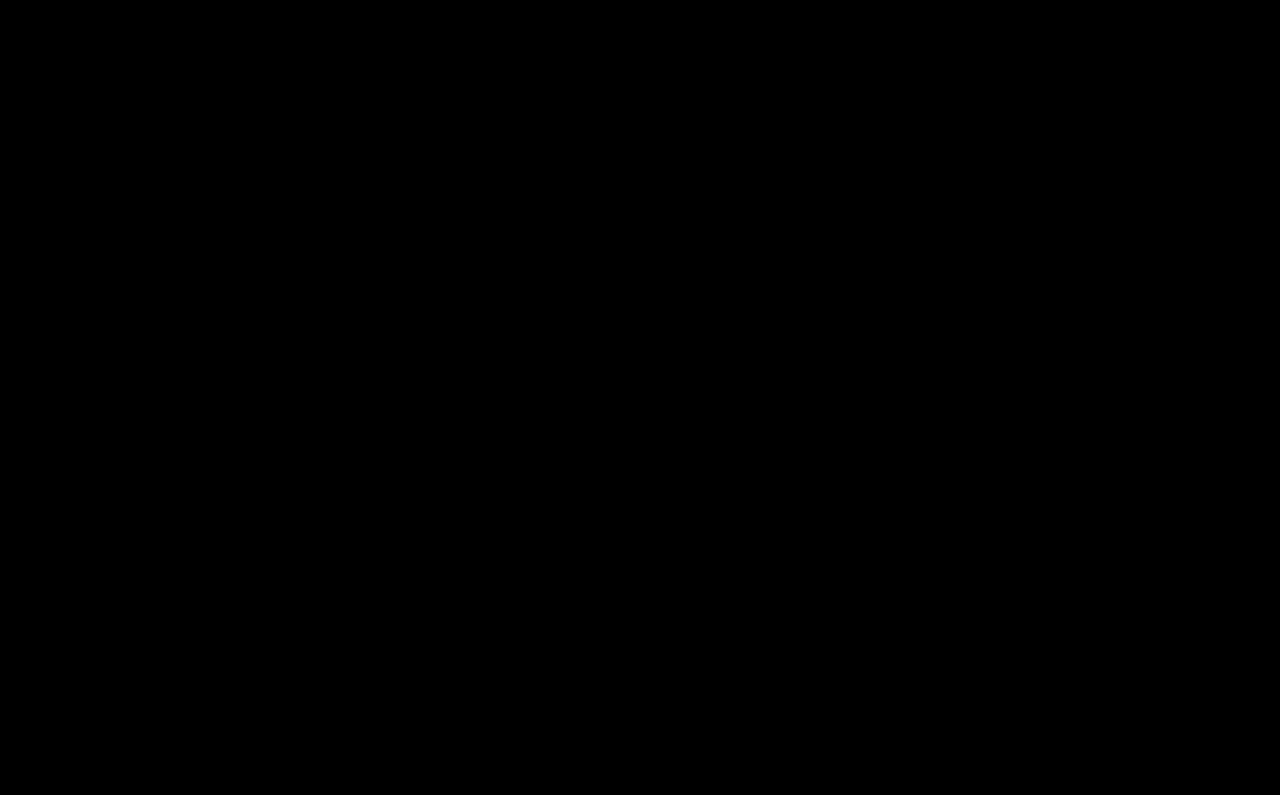
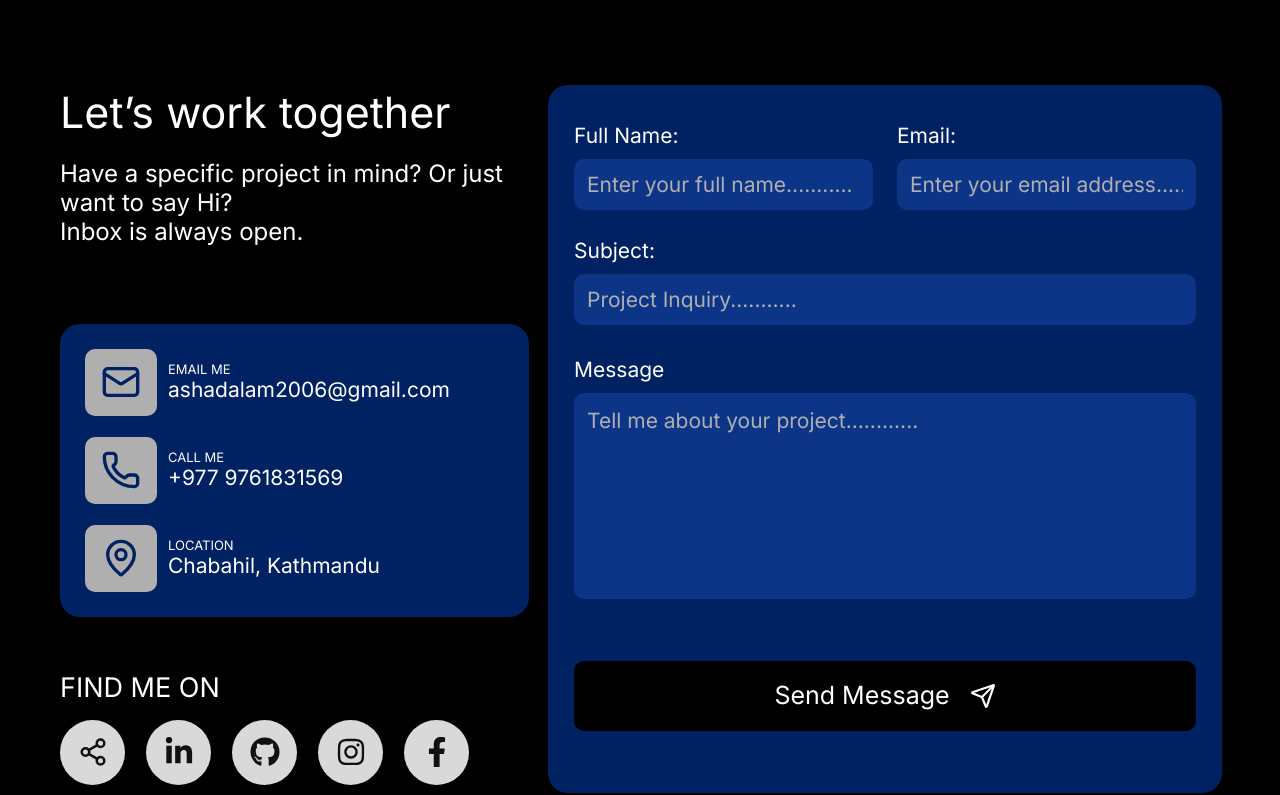
Before and after one commit to ashad0806/My_Portfolio, a React app: page / in a window 1280 px wide. Shown: the part 4096-4891 px from the top of the page. Before the commit the page ends 3970 px from the top, so only its background shows below. Built offline with nearby package versions, Linux system fonts and the light colour scheme; the HTML template or start-up script is replaced by a standard one; a web font is replaced by a local one.

Commit message:
Step 9: add Get in touch contact section with form and social links

```diff
--- a/package.json
+++ b/package.json
@@ -14,6 +14,7 @@
     "lucide-react": "^1.49.0",
     "react": "^19.2.8",
     "react-dom": "^19.2.8",
+    "react-icons": "^5.7.0",
     "react-router-dom": "^7.18.4",
     "tailwindcss": "^4.3.3"
   },
--- /dev/null
+++ b/src/components/home/ContactSection.jsx
@@ -0,0 +1,216 @@
+ import { useState } from 'react'
+import { Mail, Phone, MapPin, Send, Share2 } from 'lucide-react'
+import { FaLinkedinIn, FaGithub, FaInstagram, FaFacebookF } from 'react-icons/fa'
+
+const EMAIL = 'ashadalam2006@gmail.com'
+
+const info = [
+  { icon: Mail, label: 'EMAIL ME', value: EMAIL, href: `mailto:${EMAIL}` },
+  { icon: Phone, label: 'CALL ME', value: '+977 9761831569', href: 'tel:+9779761831569' },
+  { icon: MapPin, label: 'LOCATION', value: 'Chabahil, Kathmandu' },
+]
+
+// Replace the '#' links with your real profile links
+const socials = [
+  { icon: FaLinkedinIn, label: 'LinkedIn', href: '#' },
+  { icon: FaGithub, label: 'GitHub', href: 'https://github.com/ashad0806' },
+  { icon: FaInstagram, label: 'Instagram', href: '#' },
+  { icon: FaFacebookF, label: 'Facebook', href: '#' },
+]
+
+const inputClass =
+  'h-[51px] w-full rounded-[10px] bg-navy px-[13px] font-card text-lg text-white outline-none placeholder:text-muted focus:ring-2 focus:ring-sky sm:text-[21px]'
+
+function ContactSection() {
+  const [form, setForm] = useState({ name: '', email: '', subject: '', message: '' })
+  const [sent, setSent] = useState(false)
+
+  const handleChange = (e) => setForm({ ...form, [e.target.name]: e.target.value })
+
+  const handleSubmit = (e) => {
+    e.preventDefault()
+    const body = `Name: ${form.name}\nEmail: ${form.email}\n\n${form.message}`
+    window.location.href = `mailto:${EMAIL}?subject=${encodeURIComponent(
+      form.subject,
+    )}&body=${encodeURIComponent(body)}`
+    setSent(true)
+  }
+
+  const handleShare = async () => {
+    const url = window.location.origin
+    if (navigator.share) {
+      try {
+        await navigator.share({ title: 'Ashad Alam - Portfolio', url })
+      } catch {
+        /* cancelled */
+      }
+    } else {
+      await navigator.clipboard.writeText(url)
+      alert('Link copied!')
+    }
+  }
+
+  return (
+    <section className="bg-black px-6 pb-16 pt-12 xl:px-[58px] xl:pb-[112px] xl:pt-[76px]">
+      <div className="mx-auto max-w-[1448px]">
+        {/* Heading */}
+        <h2 className="font-heading text-4xl sm:text-5xl xl:text-[53px] xl:leading-[76px]">
+          Get in touch
+        </h2>
+        <p className="mt-3 font-calibri text-xl sm:text-2xl xl:mt-[18px] xl:text-[31px] xl:leading-[38px]">
+          I&apos;m currently available for freelance projects or full-time opportunities.{' '}
+          <br className="hidden xl:block" />
+          Let&apos;s discuss how we can build something exceptional together.
+        </p>
+
+        <div className="mt-12 grid items-start gap-10 xl:mt-[86px] xl:grid-cols-[1fr_674px] xl:gap-[19px]">
+          {/* Left column */}
+          <div className="xl:pl-[2px]">
+            <h3 className="font-card text-3xl xl:text-[43px] xl:leading-[54px]">
+              Let’s work together
+            </h3>
+            <p className="mt-5 font-sans text-lg xl:text-2xl xl:leading-[29px]">
+              Have a specific project in mind? Or just want to say Hi?
+              <br className="hidden xl:block" /> Inbox is always open.{' '}
+            </p>
+
+            {/* Info card */}
+            <div className="mt-12 flex w-full max-w-[525px] flex-col gap-[21px] rounded-[20px] bg-[#002162] p-[25px] xl:mt-[78px]">
+              {info.map(({ icon: Icon, label, value, href }) => (
+                <div key={label} className="flex items-center gap-[11px]">
+                  <div className="flex h-[67px] w-[72px] shrink-0 items-center justify-center rounded-[10px] bg-[#afafaf]">
+                    <Icon size={40} className="text-[#002162]" />
+                  </div>
+                  <div className="min-w-0">
+                    <p className="font-card text-[13px] leading-4">{label}</p>
+                    {href ? (
+                      <a
+                        href={href}
+                        className="block break-all font-card text-base leading-[26px] hover:underline sm:text-[21px]"
+                      >
+                        {value}
+                      </a>
+                    ) : (
+                      <p className="font-card text-base leading-[26px] sm:text-[21px]">{value}</p>
+                    )}
+                  </div>
+                </div>
+              ))}
+            </div>
+
+            {/* Social links */}
+            <p className="mt-[54px] font-card text-2xl xl:text-[27px] xl:leading-[34px]">
+              FIND ME ON
+            </p>
+            <div className="mt-[15px] flex flex-wrap gap-[21px]">
+              <button
+                type="button"
+                onClick={handleShare}
+                aria-label="Share"
+                className="flex h-[65px] w-[65px] items-center justify-center rounded-full bg-[#d9d9d9] text-[#111] transition hover:bg-sky"
+              >
+                <Share2 size={30} />
+              </button>
+              {socials.map(({ icon: Icon, label, href }) => (
+                <a
+                  key={label}
+                  href={href}
+                  target="_blank"
+                  rel="noreferrer"
+                  aria-label={label}
+                  className="flex h-[65px] w-[65px] items-center justify-center rounded-full bg-[#d9d9d9] text-[#111] transition hover:bg-sky"
+                >
+                  <Icon size={30} />
+                </a>
+              ))}
+            </div>
+          </div>
+
+          {/* Right column: form */}
+          <form
+            onSubmit={handleSubmit}
+            className="w-full rounded-[20px] bg-[#002162] px-[26px] pb-[62px] pt-[38px]"
+          >
+            <div className="grid gap-7 sm:grid-cols-2 sm:gap-6">
+              <div>
+                <label htmlFor="name" className="block font-card text-lg leading-[26px] sm:text-[21px]">
+                  Full Name:
+                </label>
+                <input
+                  id="name"
+                  name="name"
+                  required
+                  value={form.name}
+                  onChange={handleChange}
+                  placeholder="Enter your full name..........."
+                  className={`${inputClass} mt-[10px]`}
+                />
+              </div>
+              <div>
+                <label htmlFor="email" className="block font-card text-lg leading-[26px] sm:text-[21px]">
+                  Email:
+                </label>
+                <input
+                  id="email"
+                  name="email"
+                  type="email"
+                  required
+                  value={form.email}
+                  onChange={handleChange}
+                  placeholder="Enter your email address..........."
+                  className={`${inputClass} mt-[10px]`}
+                />
+              </div>
+            </div>
+
+            <div className="mt-7">
+              <label htmlFor="subject" className="block font-card text-lg leading-[26px] sm:text-[21px]">
+                Subject:
+              </label>
+              <input
+                id="subject"
+                name="subject"
+                required
+                value={form.subject}
+                onChange={handleChange}
+                placeholder="Project Inquiry..........."
+                className={`${inputClass} mt-[10px]`}
+              />
+            </div>
+
+            <div className="mt-8">
+              <label htmlFor="message" className="block font-card text-lg leading-[26px] sm:text-[21px]">
+                Message
+              </label>
+              <textarea
+                id="message"
+                name="message"
+                required
+                value={form.message}
+                onChange={handleChange}
+                placeholder="Tell me about your project............"
+                className={`${inputClass} mt-[10px] h-[206px] resize-none py-3`}
+              />
+            </div>
+
+            <button
+              type="submit"
+              className="mt-14 flex h-[70px] w-full items-center justify-center gap-5 rounded-[10px] bg-black font-fancy text-[25px] transition hover:bg-[#111]"
+            >
+              Send Message
+              <Send size={26} />
+            </button>
+
+            {sent && (
+              <p className="mt-4 text-center font-card text-base text-cyan">
+                Your email app should open with the message ready to send.
+              </p>
+            )}
+          </form>
+        </div>
+      </div>
+    </section>
+  )
+}
+
+export default ContactSection
--- a/src/pages/Home.jsx
+++ b/src/pages/Home.jsx
@@ -3,6 +3,7 @@ import Expertise from '../components/home/Expertise'
 import Journey from '../components/home/Journey'
 import Achievements from '../components/home/Achievements'
 import FeaturedProjects from '../components/home/FeaturedProjects'
+import ContactSection from '../components/home/ContactSection'
 
 function Home() {
   return (
@@ -12,6 +13,7 @@ function Home() {
       <Journey />
       <Achievements />
       <FeaturedProjects />
+      <ContactSection />
     </>
   )
 }
```
Also changed, not shown: 1 other file (tests, documents, lock files or other folders).
